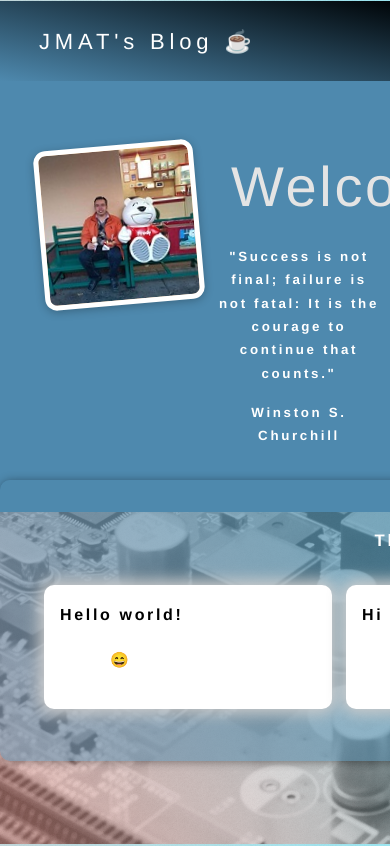
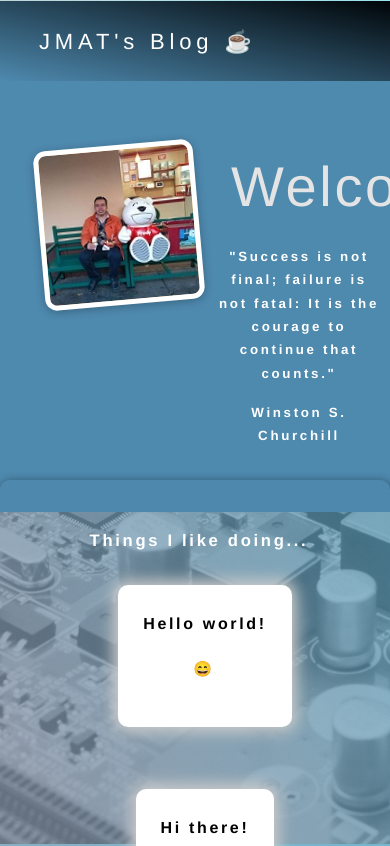
Before and after one commit to AlitosJM/MyApp, a React (Create React App) app: page /myPage in a window 390 px wide. Shown: the top 846 px of the page. Built offline with nearby package versions, Linux system fonts and the light colour scheme.

Commit message:
more responsive css

```diff
--- a/src/components/css/styles.css
+++ b/src/components/css/styles.css
@@ -66,9 +66,10 @@ body {
 
 #latest-posts {
     background-color: rgba(78,137,174, 0.5);
-    padding: 2rem;
+    padding: 2rem 1rem 2rem 1rem;
     border-radius: 10px;
-    width: 60rem;
+    /* width: 60rem; */
+	max-width: 60rem;
     margin: -2rem auto 2rem auto;
     box-shadow: 1px 1px 10px rgba(0, 0, 0, 0.4);
   }
@@ -169,7 +170,8 @@ input:focus { box-shadow: inset 0 -5px 45px rgba(100,100,100,0.4), 0 1px 1px rgb
   /*background-color: rgba(78,137,174, 0.5);*/
   /*background-color: rgba(50, 115, 220, 10)*/
   padding:25px;
-  width: 18rem;
+  /* width: 18rem; */
+  width: fit-content;
   margin: 2rem auto 0 auto;
   /*box-shadow: 0 2px 4px rgba(100,100,100,.1);*/
   box-shadow:0 0 15px 5px #ccc;
@@ -218,7 +220,7 @@ padding-bottom: 20px; */
     text-decoration: none;
     color: black;
     transition: all 0.2s ease;
-    padding: 1rem;
+    /* padding: 1rem; */
   }
 
 .post .card:hover,
--- a/src/containers/Children.js
+++ b/src/containers/Children.js
@@ -20,6 +20,7 @@ const Children = props => {
                 </section>
                 <main>
                     <p> This is a test</p>
+                    <p> This is a test</p>
                 </main>
 
 
```
